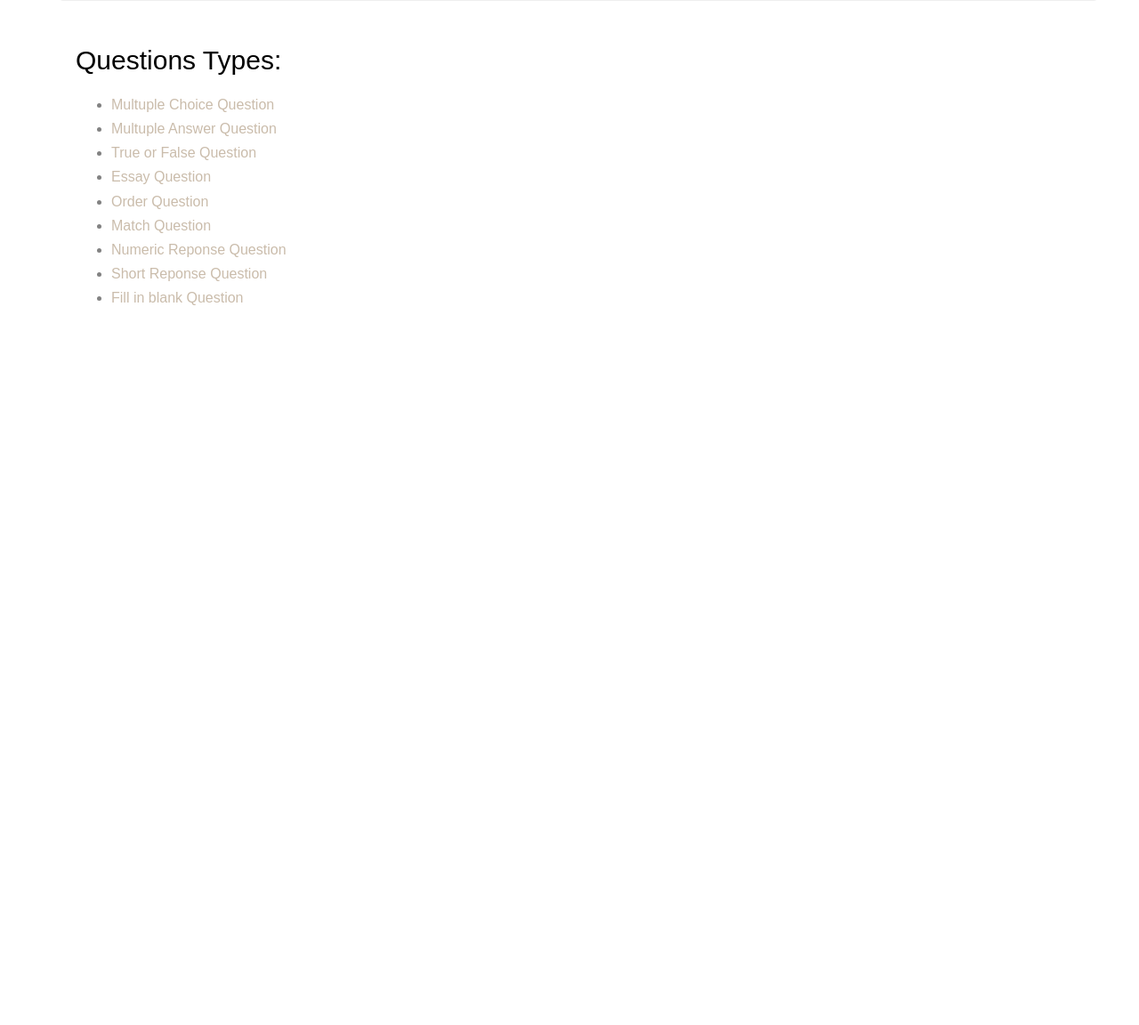
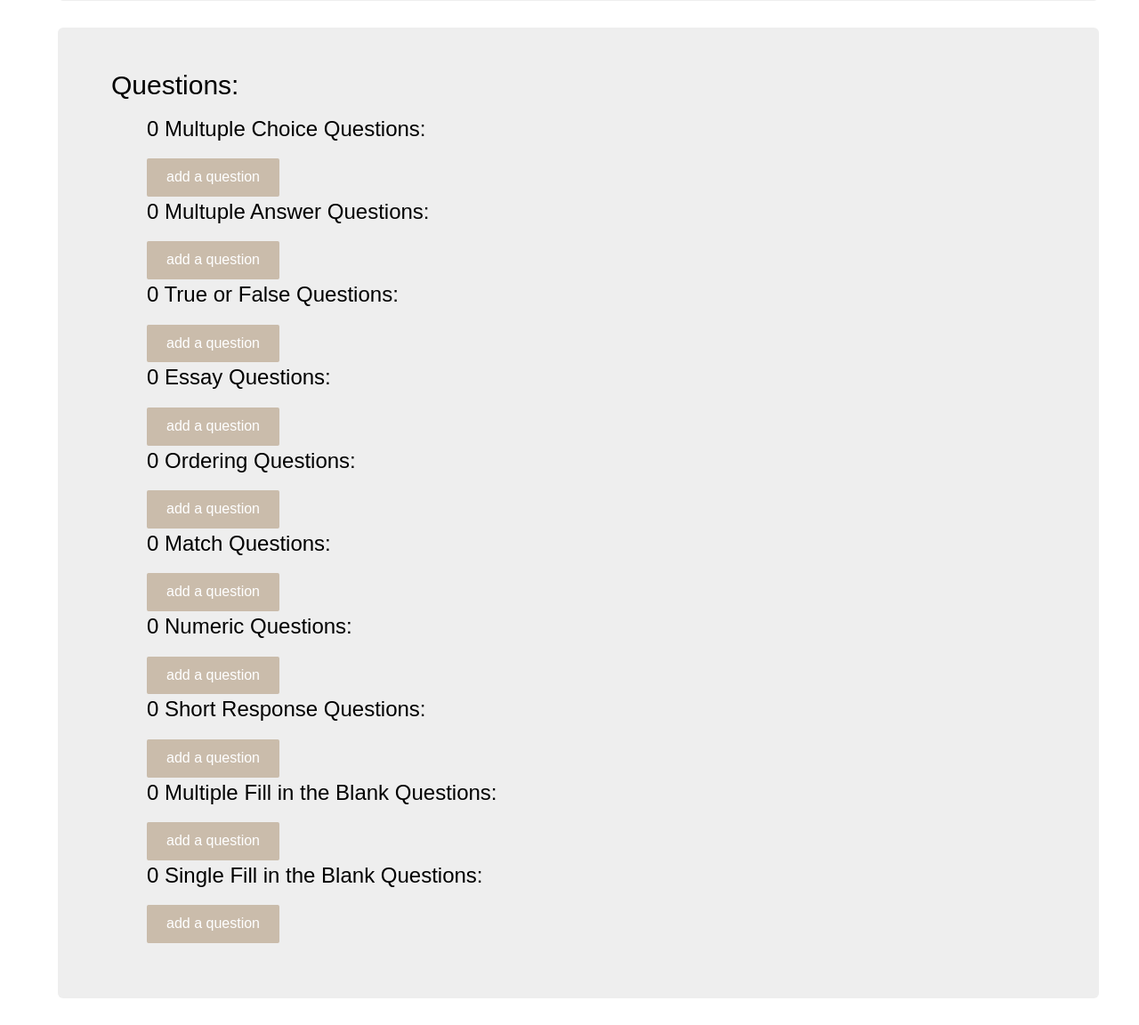
Before and after one commit to Denisolt/CSCI380, a Django app: template catalog/templates/catalog/exam_detail.html in a window 1280 px wide. Shown: the part 443-1595 px from the top of the page at 89% size. Before the commit the page ends 786 px from the top, so only its background shows below. Run offline with Django 3.2, Linux system fonts and the light colour scheme; the template is opened without the code that fills it, so the values that code supplies are empty; some libraries are stand-ins or nearby versions.

Commit message:
exam-detail template touch up

```diff
--- a/catalog/templates/catalog/exam_detail.html
+++ b/catalog/templates/catalog/exam_detail.html
@@ -17,22 +17,111 @@
         </div>
 </div>
 
-<div style="margin-left:5px;margin-top:20px">
 
-<h2>Questions Types:</h2>
+<div class="row">
+        <div class="jumbotron">
 
+    <h2>Questions:</h2>
 <ul>
-    <li><a href="{% url 'MCQ-list' %}">Multuple Choice Question</a></li>
-    <li><a href="{% url 'MAQ-list' %}">Multuple Answer Question</a></li>
-    <li><a href="{% url 'TFQ-list' %}">True or False Question</a></li>
-    <li><a href="{% url 'ESSQ-list' %}">Essay Question</a></li>
-    <li><a href="{% url 'ORDQ-list' %}">Order Question</a></li>
-    <li><a href="{% url 'MATQ-list' %}">Match Question</a></li>
-    <li><a href="{% url 'NUMQ-list' %}">Numeric Reponse Question</a></li>
-    <li><a href="{% url 'SRQ-list' %}">Short Reponse Question</a></li>
-    <li><a href="{% url 'FIBQ-list' %}">Fill in blank Question</a></li>
+    <h3>{{exam.mc_question_set.all|length}} Multuple Choice Questions: </h3>
+    {% for question in exam.mc_question_set.all %}
+
+    <li style="margin-left:45px;" >
+      <a href="{% url 'MCQ-detail' question.pk %}">{{ question }}</a>
+    </li>
+    {% endfor %}
+        <a href="/catalog/college/school/department/course/exam/MCQ/create"><button type="button" class="btn btn-default btn-primary">add a question</button></a>
+    <h3>{{exam.ma_question_set.all|length}} Multuple Answer Questions: </h3>
+     {% for question in exam.ma_question_set.all %}
+
+    <li style="margin-left:45px;" >
+      <a>{{ question }}</a>
+    </li>
+    {% endfor %}
+        <a href="/catalog/college/school/department/course/exam/MCA/create"><button type="button" class="btn btn-default btn-primary">add a question</button></a>
+
+  </br>
+    <h3>{{exam.tf_question_set.all|length}} True or False Questions: </h3>
+     {% for question in exam.tf_question_set.all %}
+
+    <li style="margin-left:45px;" >
+      <a>{{ question }}</a>
+    </li>
+    {% endfor %}
+      <a href="/catalog/college/school/department/course/exam/TFQ/create"><button type="button" class="btn btn-default btn-primary">add a question</button></a>
+
+  </br>
+    <h3>{{exam.ess_question_set.all|length}} Essay Questions: </h3>
+     {% for question in exam.ess_question_set.all %}
+
+    <li style="margin-left:45px;" >
+      <a>{{ question }}</a>
+    </li>
+    {% endfor %}
+    <a href="/catalog/college/school/department/course/exam/ESSQ/create"><button type="button" class="btn btn-default btn-primary">add a question</button></a>
+
+  </br>
+    <h3>{{exam.ord_question_set.all|length}} Ordering Questions: </h3>
+     {% for question in exam.ord_question_set.all %}
+
+    <li style="margin-left:45px;" >
+      <a>{{ question }}</a>
+    </li>
+    {% endfor %}
+    <a href="/catalog/college/school/department/course/exam/ORDQ/create"><button type="button" class="btn btn-default btn-primary">add a question</button></a>
+  </br>
+
+    <h3>{{exam.mat_question_set.all|length}} Match Questions: </h3>
+     {% for question in exam.mat_question_set.all %}
+
+    <li style="margin-left:45px;" >
+      <a>{{ question }}</a>
+    </li>
+    {% endfor %}
+        <a href="/catalog/college/school/department/course/exam/MATQ/create"><button type="button" class="btn btn-default btn-primary">add a question</button></a>
+
+  </br>
+    <h3>{{exam.num_question_set.all|length}} Numeric Questions: </h3>
+     {% for question in exam.num_question_set.all %}
+
+    <li style="margin-left:45px;" >
+      <a>{{ question }}</a>
+    </li>
+    {% endfor %}
+            <a href="/catalog/college/school/department/course/exam/NUMQ/create"><button type="button" class="btn btn-default btn-primary">add a question</button></a>
+
+  </br>
+    <h3>{{exam.sr_question_set.all|length}} Short Response Questions: </h3>
+     {% for question in exam.sr_question_set.all %}
+
+    <li style="margin-left:45px;" >
+      <a>{{ question }}</a>
+    </li>
+    {% endfor %}
+        <a href="/catalog/college/school/department/course/exam/SRQ/create"><button type="button" class="btn btn-default btn-primary">add a question</button></a>
+  </br>
+    <h3>{{exam.fib_question_set.all|length}} Multiple Fill in the Blank Questions: </h3>
+     {% for question in exam.fib_question_set.all %}
+
+    <li style="margin-left:45px;" >
+      <a>{{ question }}</a>
+    </li>
+    {% endfor %}
+    <a href="/catalog/college/school/department/course/exam/FIBQ/create"><button type="button" class="btn btn-default btn-primary">add a question</button></a>
+  </br>
+    <h3>{{exam.fib_question_set.all|length}} Single Fill in the Blank Questions: </h3>
+     {% for question in exam.fib_question_set.all %}
+
+    <li style="margin-left:45px;" >
+      <a>{{ question }}</a>
+    </li>
+    {% endfor %}
+        <a href="/catalog/college/school/department/course/exam/FIBQ/create"><button type="button" class="btn btn-default btn-primary">add a question</button></a>
+
 
   </ul>
+</div>
+</div>
 </dl>
 </dl>
 </dl>
```
